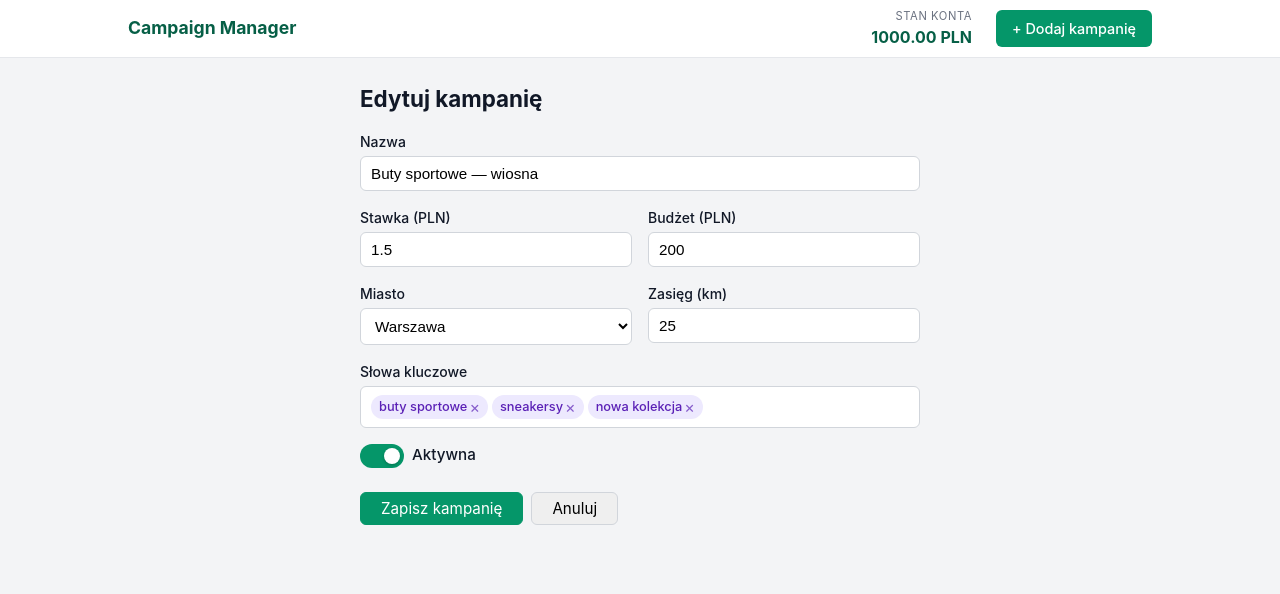
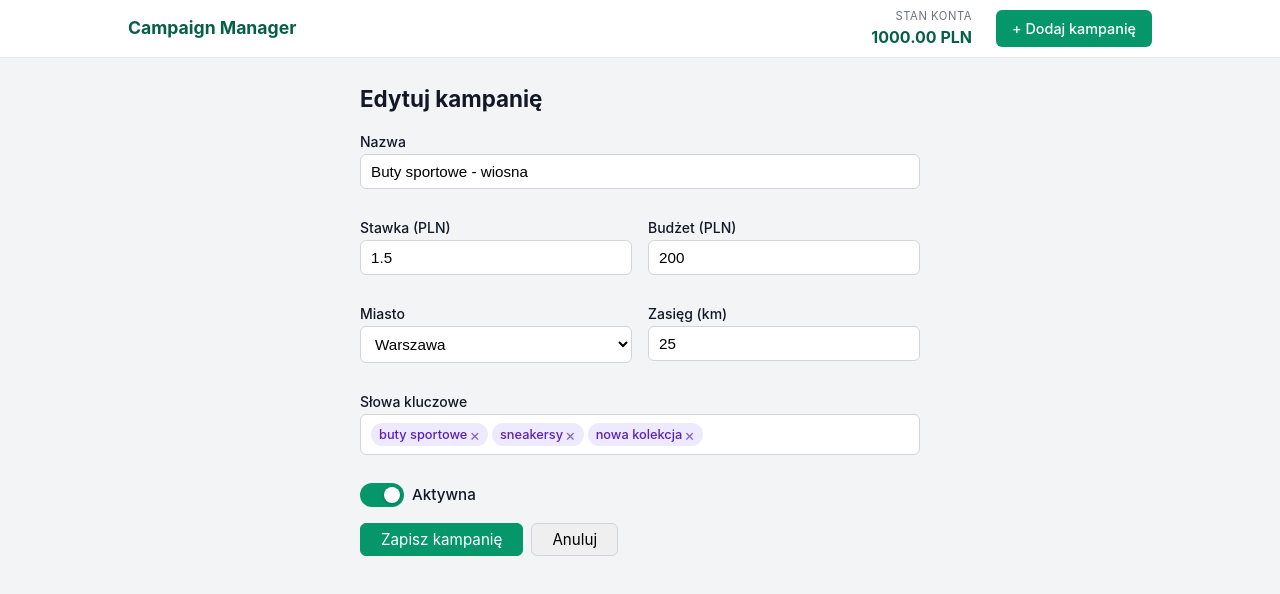
Before and after one commit to lukaset649/CampaignManager, a React (Vite) app: page /campaigns/a1b2c3d4-e5f6-7890-abcd-ef1234567890/edit in a window 1280 px wide. Shown: the top 594 px of the page. Built offline with nearby package versions, Linux system fonts and the light colour scheme.

Commit message:
Adjust error placeholder spacings in form

```diff
--- a/src/components/CampaignForm/CampaignForm.less
+++ b/src/components/CampaignForm/CampaignForm.less
@@ -4,7 +4,8 @@
 .campaign-form {
   display: flex;
   flex-direction: column;
-  gap: @spacing-md;
+  row-gap: @spacing-sm;
+  column-gap: @spacing-md;
 
   .tablet({
     flex-direction: row;
@@ -27,7 +28,7 @@
   &__field {
     display: flex;
     flex-direction: column;
-    gap: @spacing-xs;
+    gap: @spacing-2xs;
 
     label {
       font-size: 0.875rem;
@@ -46,7 +47,9 @@
   }
 
   &__error {
+    display: block;
     font-size: @font-size-sm;
+    line-height: 1.4;
     color: @color-danger;
   }
 
--- a/src/components/CampaignForm/CampaignForm.tsx
+++ b/src/components/CampaignForm/CampaignForm.tsx
@@ -56,7 +56,7 @@ export const CampaignForm = ({
           className={errors.name ? 'campaign-form__input--error' : ''}
           {...register('name')}
         />
-        {errors.name && <span className="campaign-form__error">{errors.name.message}</span>}
+        <span className="campaign-form__error">{errors.name?.message ?? ' '}</span>
       </div>
 
       <div className="campaign-form__field">
@@ -69,7 +69,7 @@ export const CampaignForm = ({
           className={errors.bidAmount ? 'campaign-form__input--error' : ''}
           {...register('bidAmount')}
         />
-        {errors.bidAmount && <span className="campaign-form__error">{errors.bidAmount.message}</span>}
+        <span className="campaign-form__error">{errors.bidAmount?.message ?? ' '}</span>
       </div>
 
       <div className="campaign-form__field">
@@ -82,7 +82,7 @@ export const CampaignForm = ({
           className={errors.fundAmount ? 'campaign-form__input--error' : ''}
           {...register('fundAmount')}
         />
-        {errors.fundAmount && <span className="campaign-form__error">{errors.fundAmount.message}</span>}
+        <span className="campaign-form__error">{errors.fundAmount?.message ?? ' '}</span>
       </div>
 
       <div className="campaign-form__field">
@@ -98,6 +98,7 @@ export const CampaignForm = ({
             />
           )}
         />
+        <span className="campaign-form__error">{errors.town?.message ?? " "}</span>
       </div>
 
       <div className="campaign-form__field">
@@ -109,7 +110,7 @@ export const CampaignForm = ({
           className={errors.radius ? 'campaign-form__input--error' : ''}
           {...register('radius')}
         />
-        {errors.radius && <span className="campaign-form__error">{errors.radius.message}</span>}
+        <span className="campaign-form__error">{errors.radius?.message ?? ' '}</span>
       </div>
 
       <div className="campaign-form__field campaign-form__field--full">
@@ -125,6 +126,7 @@ export const CampaignForm = ({
             />
           )}
         />
+        <span className="campaign-form__error">{errors.keywords?.root?.message ?? " "}</span>
       </div>
 
       <div className="campaign-form__field campaign-form__field--full">
--- a/src/components/KeywordTypeahead/KeywordTypeahead.less
+++ b/src/components/KeywordTypeahead/KeywordTypeahead.less
@@ -104,9 +104,4 @@
     }
   }
 
-  &__error {
-    color: @color-danger;
-    font-size: @font-size-sm;
-    margin-top: @spacing-2xs;
-  }
 }
--- a/src/components/KeywordTypeahead/KeywordTypeahead.tsx
+++ b/src/components/KeywordTypeahead/KeywordTypeahead.tsx
@@ -79,7 +79,6 @@ export const KeywordTypeahead = ({ value, onChange, error }: KeywordTypeaheadPro
       {shouldShowDropdown && (
         <KeywordDropdown suggestions={filteredSuggestions} onSelect={addKeyword} />
       )}
-      {error && <span className="keyword-typeahead__error">{error}</span>}
     </div>
   );
 };
--- a/src/components/TownSelect/TownSelect.less
+++ b/src/components/TownSelect/TownSelect.less
@@ -21,8 +21,4 @@
     }
   }
 
-  &__error {
-    color: @color-danger;
-    font-size: @font-size-sm;
-  }
 }
--- a/src/components/TownSelect/TownSelect.tsx
+++ b/src/components/TownSelect/TownSelect.tsx
@@ -21,6 +21,5 @@ export const TownSelect = ({ value, onChange, error }: TownSelectProps) => (
         </option>
       ))}
     </select>
-    {error && <span className="town-select__error">{error}</span>}
   </div>
 );
--- a/src/data/mockCampaigns.ts
+++ b/src/data/mockCampaigns.ts
@@ -3,7 +3,7 @@ import type { Campaign } from '../types/campaign';
 export const mockCampaigns: Campaign[] = [
   {
     id: 'a1b2c3d4-e5f6-7890-abcd-ef1234567890',
-    name: 'Buty sportowe — wiosna',
+    name: 'Buty sportowe - wiosna',
     keywords: ['buty sportowe', 'sneakersy', 'nowa kolekcja'],
     bidAmount: 1.5,
     fundAmount: 200,
@@ -13,7 +13,7 @@ export const mockCampaigns: Campaign[] = [
   },
   {
     id: 'b2c3d4e5-f6a7-8901-bcde-f12345678901',
-    name: 'Elektronika — promocja letnia',
+    name: 'Elektronika - promocja letnia',
     keywords: ['elektronika', 'smartfon', 'promocja'],
     bidAmount: 2.0,
     fundAmount: 350,
@@ -23,7 +23,7 @@ export const mockCampaigns: Campaign[] = [
   },
   {
     id: 'c3d4e5f6-a7b8-9012-cdef-123456789012',
-    name: 'Moda damska — wyprzedaż',
+    name: 'Moda damska - wyprzedaż',
     keywords: ['moda damska', 'wyprzedaż', 'odzież sportowa'],
     bidAmount: 0.75,
     fundAmount: 150,
```
